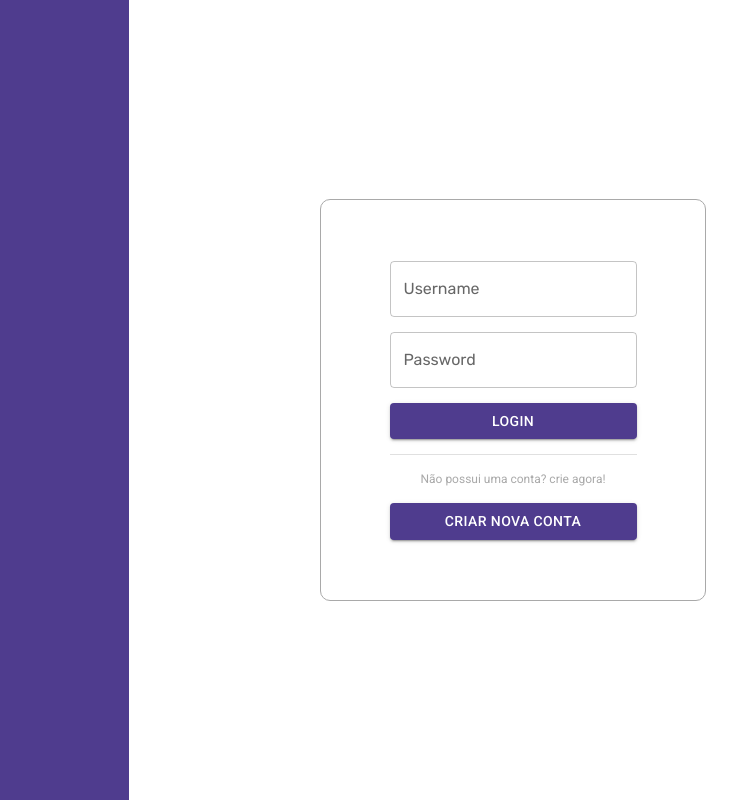
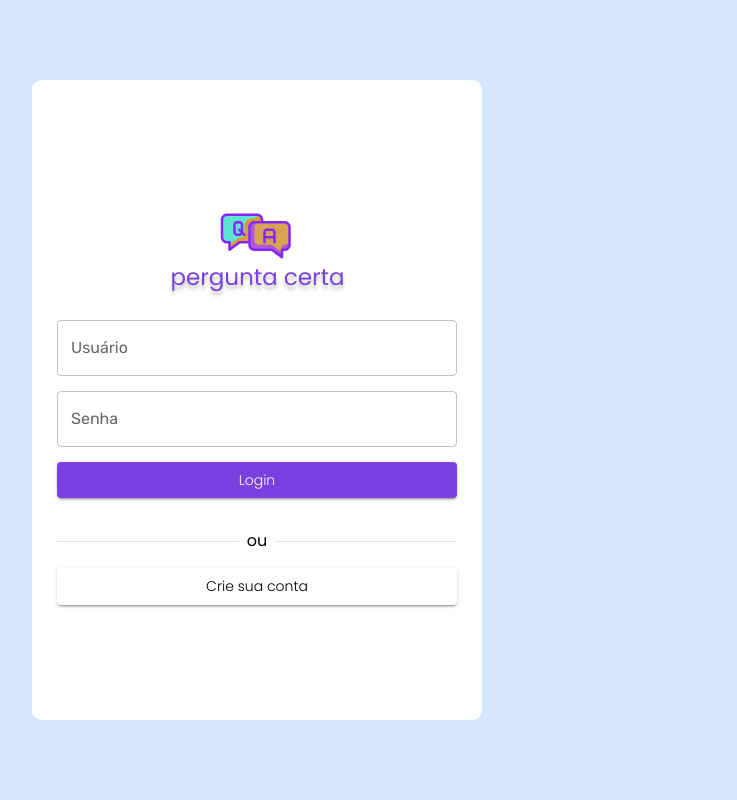
Before and after one commit to Odorizzi1/Educa-web, a React (Vite) app in the folder client/: page / in a window 1280 px wide. Shown: the whole page, without its empty margins (383-1120 px from the left). Built offline with nearby package versions, Linux system fonts and the light colour scheme.

Commit message:
update questions

```diff
--- a/client/index.html
+++ b/client/index.html
@@ -1,5 +1,6 @@
 <!doctype html>
 <html lang="en">
+
 <head>
   <meta charset="UTF-8" />
   <link rel="icon" type="image/svg+xml" href="/vite.svg" />
@@ -8,11 +9,19 @@
   <link rel="preconnect" href="https://fonts.googleapis.com">
   <link rel="preconnect" href="https://fonts.gstatic.com" crossorigin>
   <link href="https://fonts.googleapis.com/icon?family=Material+Icons" rel="stylesheet">
-    <link href="https://fonts.googleapis.com/css2?family=Rubik:ital,wght@0,300..900;1,300..900&display=swap" rel="stylesheet">
+  <link href="https://fonts.googleapis.com/css2?family=Rubik:ital,wght@0,300..900;1,300..900&display=swap"
+    rel="stylesheet">
+  <link rel="preconnect" href="https://fonts.googleapis.com">
+  <link rel="preconnect" href="https://fonts.gstatic.com" crossorigin>
+  <link
+    href="https://fonts.googleapis.com/css2?family=Poppins:ital,wght@0,100;0,200;0,300;0,400;0,500;0,600;0,700;0,800;0,900;1,100;1,200;1,300;1,400;1,500;1,600;1,700;1,800;1,900&display=swap"
+    rel="stylesheet">
   <title>Vite + React + TS</title>
 </head>
+
 <body>
   <div id="root"></div>
   <script type="module" src="/src/main.tsx"></script>
 </body>
+
 </html>
--- a/client/src/components/atoms/CustomButton.tsx
+++ b/client/src/components/atoms/CustomButton.tsx
@@ -1,11 +1,21 @@
 import { Button, createTheme, ThemeProvider, ButtonProps } from "@mui/material";
+ // Certifique-se de que a fonte foi importada
 
-const theme = createTheme({
+ const theme = createTheme({
+  typography: {
+    fontFamily: "Poppins, sans-serif",
+  },
   components: {
     MuiButton: {
       styleOverrides: {
+        root: {
+          fontFamily: "Poppins, sans-serif",
+        },
         contained: {
-          backgroundColor: "#4F3C8E",
+          fontWeight:"300",
+          backgroundColor: "#7A41E0",
+          fontFamily: "Poppins, sans-serif",
+          textTransform: "none",
         },
       },
     },
@@ -15,7 +25,7 @@ const theme = createTheme({
 const CustomButton: React.FC<ButtonProps> = (props) => {
   return (
     <ThemeProvider theme={theme}>
-      <Button {...props} fullWidth variant="contained"></Button>
+      <Button style={{fontFamily:"Poppins"}} {...props} fullWidth variant="contained"></Button>
     </ThemeProvider>
   );
 };
--- a/client/src/components/templates/FormUser/FormLogin.tsx
+++ b/client/src/components/templates/FormUser/FormLogin.tsx
@@ -1,4 +1,4 @@
-import {Divider, TextField, Typography } from "@mui/material";
+import { Box, Divider, TextField, Typography } from "@mui/material";
 import { Button } from "../../atoms";
 
 interface FormLoginProps {
@@ -7,30 +7,36 @@ interface FormLoginProps {
     password: string;
     setPassword: (value: string) => void;
     executeLogin: () => void;
-    setExistAccount:(value: boolean) => void;
+    setExistAccount: (value: boolean) => void;
 }
 
-const FormLogin: React.FC<FormLoginProps> = ({ user, setUser, password, setPassword,executeLogin, setExistAccount}) => {
+const FormLogin: React.FC<FormLoginProps> = ({ user, setUser, password, setPassword, executeLogin, setExistAccount }) => {
     return (
         <>
+
             <TextField
-                label="Username"
+                label="Usuário"
                 value={user}
                 onChange={(e) => setUser(e.target.value)}
+                fullWidth
             />
             <TextField
-                label="Password"
+                label="Senha"
                 type="password"
                 value={password}
+                fullWidth
                 onChange={(e) => setPassword(e.target.value)}
             />
-             <Button onClick={() => executeLogin()}>Login</Button>
+            <Button onClick={() => executeLogin()}>Login</Button>
 
-            <Divider style={{"width":"100%"}} />
+            <Box width="100%" display="flex" alignItems="center" justifyContent="center" gap="8px" mt={2}>
+                <Divider style={{ flex: 1 }} />
+                <Typography fontFamily="Poppins">ou</Typography>
+                <Divider style={{ flex: 1 }} />
+            </Box>
 
-            <Typography fontFamily={"Roboto"} color={"#A9A9A9"} fontSize={"12px"}> Não possui uma conta? crie agora!</Typography>
-            <Button onClick={()=>setExistAccount(false)} fullWidth>
-            Criar nova conta
+            <Button style={{ backgroundColor: "white", color: "black" }} onClick={() => setExistAccount(false)} fullWidth>
+                Crie sua conta
             </Button>
         </>
     );
--- a/client/src/components/templates/FormUser/FormUser.tsx
+++ b/client/src/components/templates/FormUser/FormUser.tsx
@@ -1,4 +1,4 @@
-import { Box, TextField } from "@mui/material";
+import { Box, TextField, Typography } from "@mui/material";
 import { Button } from "../../atoms";
 
 interface FormUserProps {
@@ -13,12 +13,17 @@ interface FormUserProps {
 
 const FormUser: React.FC<FormUserProps> = ({ formData, onInputChange, onClick }) => {
   return (
-    <Box display={"flex"} alignItems={"center"} justifyContent={"center"} flexDirection={"column"} gap={"10px"}>
+    <>
+      <Typography fontSize={"23px"} fontFamily={"Poppins"}> Crie sua conta</Typography>
+      <Box width={"100%"} display={"flex"} flexDirection={"column"} gap={"10px"}>
+
+
         <TextField
           label="Insira seu nome"
           name="name"
           value={formData.name}
           onChange={onInputChange}
+          fullWidth
         />
         <TextField
           label="Insira sua senha"
@@ -26,15 +31,19 @@ const FormUser: React.FC<FormUserProps> = ({ formData, onInputChange, onClick })
           type="password"
           value={formData.password}
           onChange={onInputChange}
+          fullWidth
         />
         <TextField
           label="Insira seu email"
           name="email"
           value={formData.email}
           onChange={onInputChange}
+          fullWidth
         />
+      </Box>
       <Button onClick={onClick}> Criar nova conta </Button>
-    </Box>
+    </>
+
   );
 };
 
--- a/client/src/main.tsx
+++ b/client/src/main.tsx
@@ -6,7 +6,7 @@ import { createTheme, ThemeProvider } from '@mui/material/styles';
 
 const theme = createTheme({
   typography: {
-    fontFamily: 'Rubik,Roboto, Arial, sans-serif',
+    fontFamily: 'Rubik,Roboto, Arial, sans-serif, Poppins',
   },
 });
 
--- a/client/src/pages/login/LoginView.tsx
+++ b/client/src/pages/login/LoginView.tsx
@@ -30,12 +30,13 @@ const LoginView: React.FC<LoginViewProps> = ({
   executeLogin,
   handleSubmit,
 }) => (
-  <Box display="flex" width="100%" height="100vh" justifyContent="space-between" alignItems="center">
-    <Box width="40vw" bgcolor="#4F3C8E" height="100vh" />
-    <Box width="60vw" height="100vh" display="flex" justifyContent="center" alignItems="center">
-      <Box width="30vw" height="50vh" display="flex" borderRadius="10px" alignItems="center" justifyContent="center" border="1px solid #A9A9A9">
+  <Box bgcolor={"#D8E7FE"} display="flex" width="100%" height="100vh" justifyContent="space-evenly" alignItems="center">
+ <Box gap={"20px"} padding={"0px 25px"}  bgcolor={"white"} flexDirection={"column"}  width="400px" height="640px" display="flex" borderRadius="10px" alignItems="center" justifyContent="center">
+        <Box display={"flex"} justifyContent={"center"} alignItems={"center"} flexDirection={"column"}>
+          <img src="/title.png" />
+        </Box>
         {existAccount ? (
-          <Box display="flex" gap="15px" flexDirection="column" alignItems="center">
+          <Box width={"100%"} display="flex" gap="15px" flexDirection="column" alignItems="center">
             <FormLogin
               user={user}
               setUser={setUser}
@@ -46,13 +47,12 @@ const LoginView: React.FC<LoginViewProps> = ({
             />
           </Box>
         ) : (
-          <Box justifyContent="center" width="100%" height="100%" border="1px solid black" display="flex" gap="15px" flexDirection="column" alignItems="center">
+          <Box justifyContent="space-evenly" width="100%" height="100%"display="flex"  flexDirection="column" alignItems="center">
             <FormUser onClick={handleSubmit} formData={formData} onInputChange={handleInputChange} />
           </Box>
         )}
         {error && <Typography color="error">{error}</Typography>}
       </Box>
-    </Box>
   </Box>
 );
 
```
Also changed, not shown: client/public/Question.png (added), client/public/title.png (added). Lines whose indentation alone changed are shown as unchanged.
